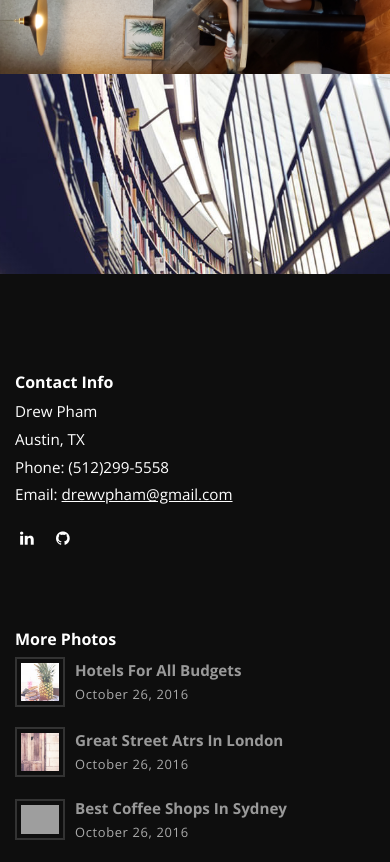
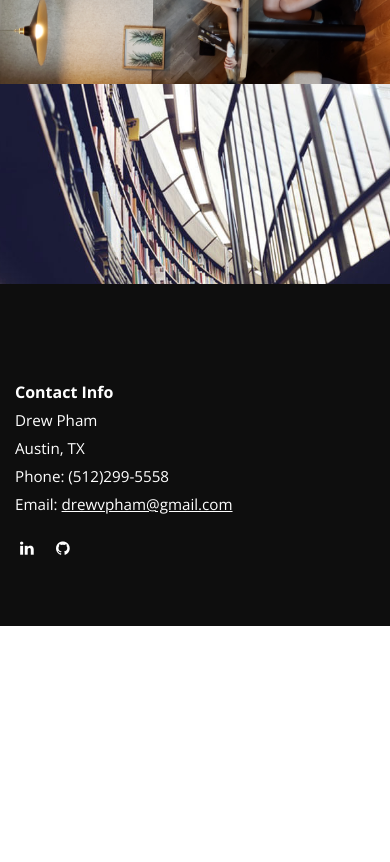
Before and after one commit to drewvpham/drewvpham.com, a Django app: page / in a window 390 px wide. Shown: the part 5283-6145 px from the top of the page. After the commit the page ends 5909 px from the top, so only its background shows below. Run offline with Django 3.2, Linux system fonts and the light colour scheme; data comes from the database, SQL or seed files in the repository; both versions use the stored data as it was after the commit; some libraries are stand-ins or nearby versions; grey boxes are pictures that could not be loaded.

Commit message:
margin fixes

```diff
--- a/templates/footer.html
+++ b/templates/footer.html
@@ -2,7 +2,7 @@
 <footer class="main-footer">
       <div class="container">
         <div class="row">
-          <div class="col-md-4">
+          <div class="col-md-4 mb-4">
             <div class="logo">
               <h6 class="text-white">Contact Info</h6>
             </div>
@@ -25,20 +25,7 @@
             </div>
           </div>
           <div class="col-md-4">
-            <div class="latest-posts"><a href="#">
-                <h6 class="text-white">More Photos</h6>
-                <div class="post d-flex align-items-center">
-                  <div class="image"><img src="{% static 'img/small-thumbnail-1.jpg' %}" alt="..." class="img-fluid"></div>
-                  <div class="title"><strong>Hotels for all budgets</strong><span class="date last-meta">October 26, 2016</span></div>
-                </div></a><a href="#">
-                <div class="post d-flex align-items-center">
-                  <div class="image"><img src="{% static 'img/small-thumbnail-2.jpg' %}" alt="..." class="img-fluid"></div>
-                  <div class="title"><strong>Great street atrs in London</strong><span class="date last-meta">October 26, 2016</span></div>
-                </div></a><a href="#">
-                <div class="post d-flex align-items-center">
-                  <div class="image"><img src="{% static 'img/small-thumbnail-3.jpg' %}" alt="..." class="img-fluid"></div>
-                  <div class="title"><strong>Best coffee shops in Sydney</strong><span class="date last-meta">October 26, 2016</span></div>
-                </div></a></div>
+
           </div>
         </div>
       </div>
--- a/templates/index.html
+++ b/templates/index.html
@@ -40,7 +40,7 @@
 <section class="featured-posts no-padding-top">
     <div class="container">
         <header>
-            <h2>Some of my work</h2>
+            <h2 class="mb-4">Some of my work</h2>
         </header>
         <!-- Post-->
         <div class='row'>
@@ -97,10 +97,9 @@
 <section class="featured-posts no-padding-top">
     <div class="container">
         <header>
-            <h2>Latest blog updates</h2>
+            <h2 class="mb-4">Latest blog updates</h2>
         </header>
         <!-- Post-->
-        <div class='row'>
             {% for obj in latest %}
             <div class="row d-flex align-items-stretch">
                 {% if not forloop.first and not forloop.last %}
@@ -153,7 +152,6 @@
             </div>
             {% endfor %}
 
-        </div>
     </div>
 </section>
 
--- a/templates/projects.html
+++ b/templates/projects.html
@@ -23,7 +23,6 @@
       <div class="row">
           {% for project in object_list %}
           <div class="col-md-4 d-flex align-items-stretch">
-              {# d-flex align-items #}
             <div class="card mb-4 shadow-sm d-flex">
                 {% if project.thumbnail%}
                     <img src="{{ project.thumbnail.url }}" alt="..." class="card-img-top">
```
Also changed, not shown: db.sqlite3, templates/post.html (line endings or trailing spaces).
